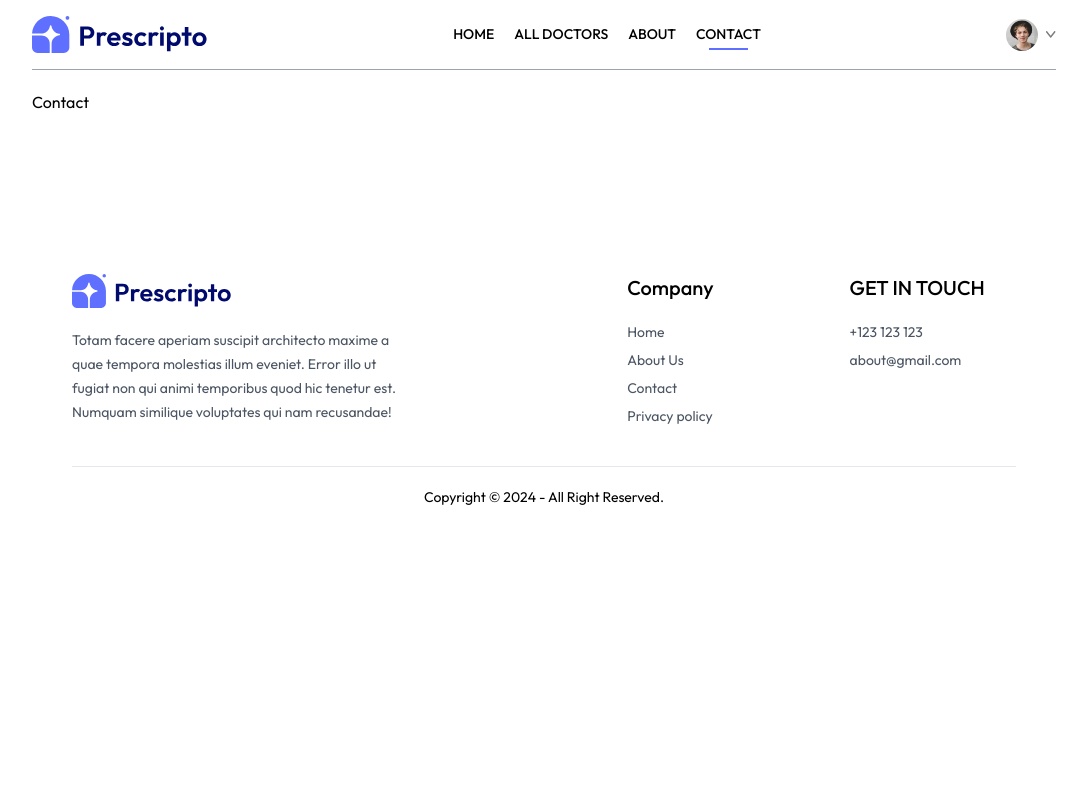
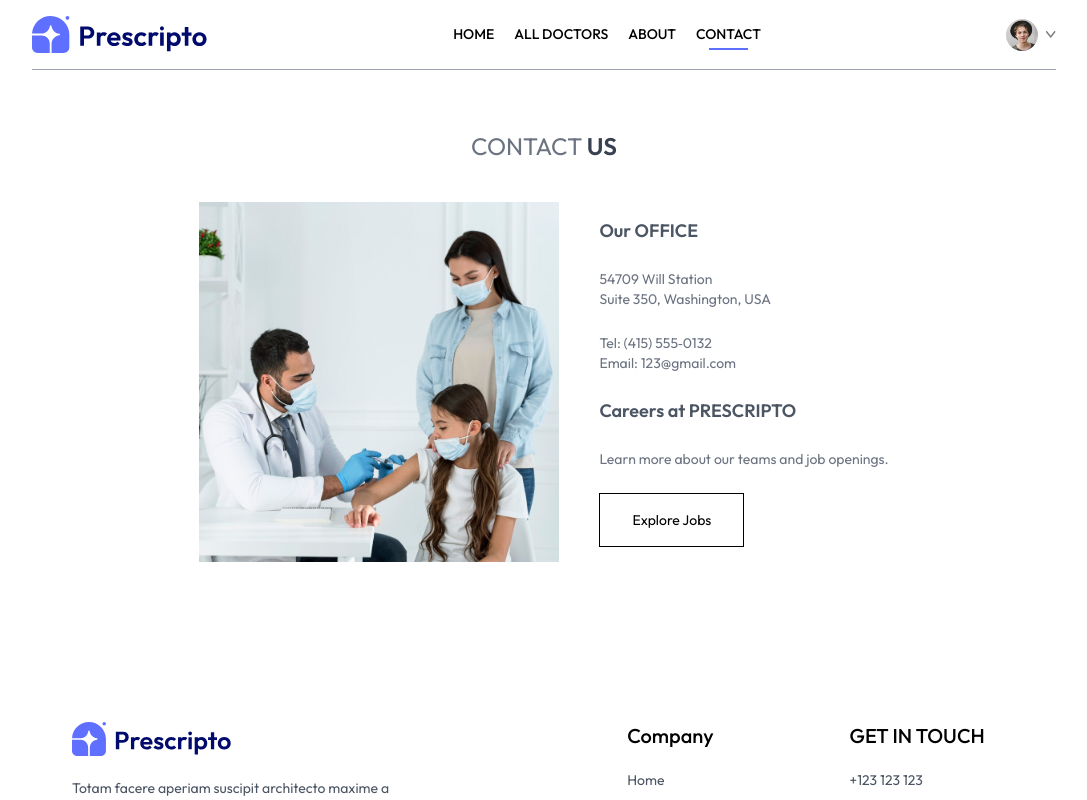
Before and after one commit to devanhdq/appointment-mern-app, a React (Vite) app in the folder frontend/: page /contact in a window 1280 px wide. Shown: the top 800 px of the page, without its empty margins (96-1183 px from the left). Built offline with nearby package versions, Linux system fonts and the light colour scheme.

Commit message:
create Contact page

```diff
--- a/frontend/src/pages/Contact.jsx
+++ b/frontend/src/pages/Contact.jsx
@@ -1,9 +1,40 @@
-import React from 'react'
-
+import { assets } from "../assets/assets";
 const Contact = () => {
   return (
-    <div>Contact</div>
-  )
-}
+    <div>
+      <div className="text-center text-2xl pt-10 text-gray-500">
+        <p className="">
+          CONTACT <span className="text-gray-700 font-semibold">US</span>
+        </p>
+      </div>
 
-export default Contact
+      <div className="my-10 flex flex-col justify-center md:flex-row gap-10 mb-28 text-sm">
+        <img
+          src={assets.contact_image}
+          alt=""
+          className="w-full md:max-w-[360px]"
+        />
+        <div className="flex flex-col justify-center items-start gap-6">
+          <p className="font-semibold text-lg text-gray-600">Our OFFICE</p>
+          <p className="text-gray-500">
+            54709 Will Station <br /> Suite 350, Washington, USA
+          </p>
+          <p className="text-gray-500">
+            Tel: (415) 555‑0132 <br />
+            Email: 123@gmail.com{" "}
+          </p>
+
+          <p className="font-semibold text-lg text-gray-600">
+            Careers at PRESCRIPTO
+          </p>
+          <p className="text-gray-500">
+            Learn more about our teams and job openings.
+          </p>
+          <button className="border border-black px-8 py-4 text-sm hover:bg-black hover:text-white transition-all duration-500">Explore Jobs</button>
+        </div>
+      </div>
+    </div>
+  );
+};
+
+export default Contact;
```
